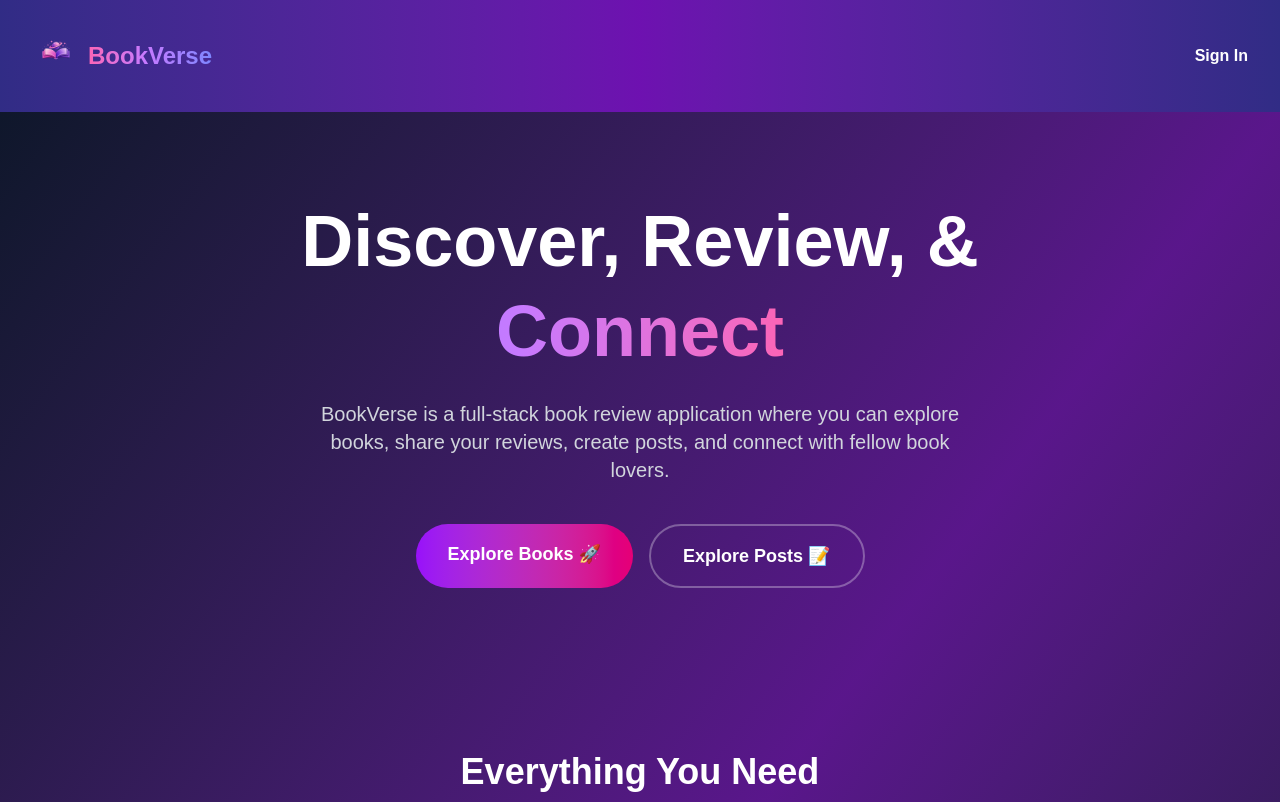
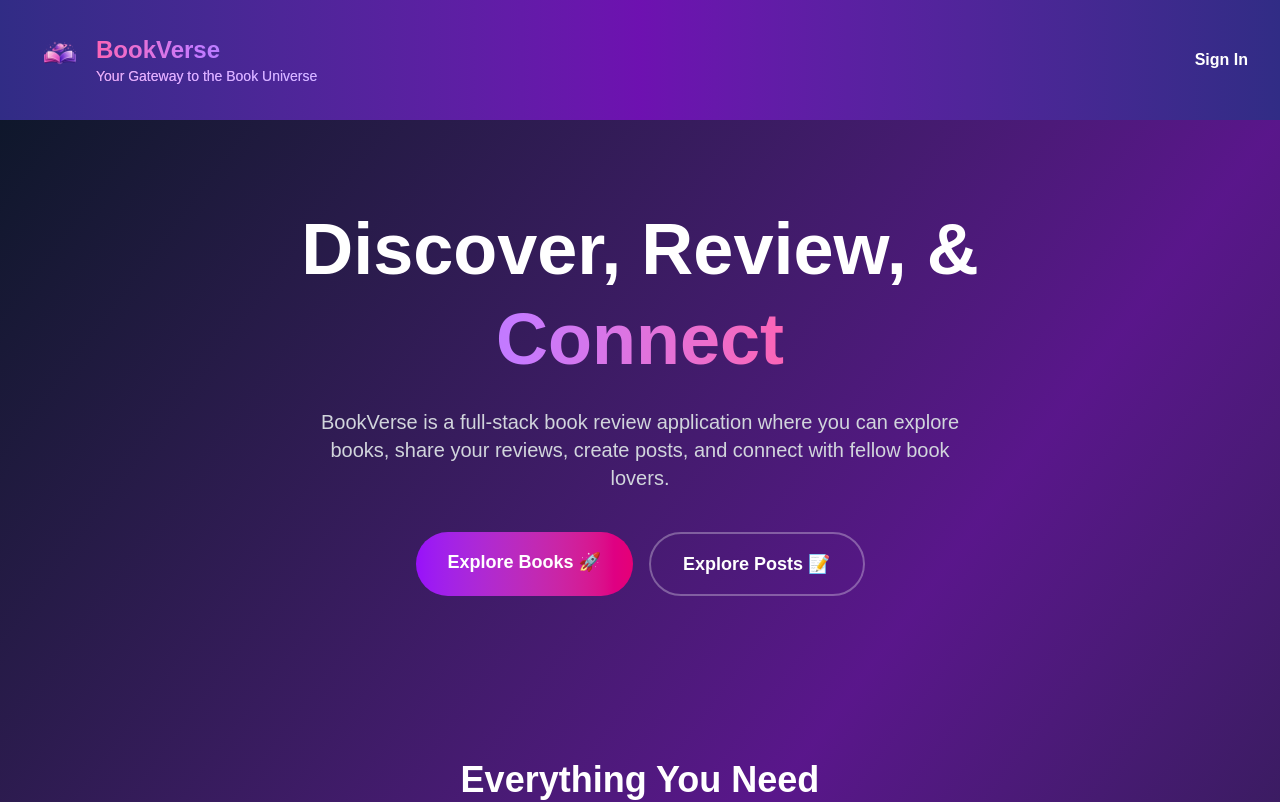
Before and after one commit to bh-official/BookVerse, a Next.js app: page / in a window 1280 px wide. Shown: the top 802 px of the page. Built offline with nearby package versions, Linux system fonts and the light colour scheme; no server answers; a web font is replaced by a local one.

Commit message:
added tagline

```diff
--- a/src/components/Logo.jsx
+++ b/src/components/Logo.jsx
@@ -5,9 +5,9 @@ import Image from "next/image";
 
 export default function Logo({ size = "md" }) {
   const sizes = {
-    sm: { width: 32, height: 32 },
-    md: { width: 48, height: 48 },
-    lg: { width: 64, height: 64 },
+    sm: { width: 40, height: 40 },
+    md: { width: 56, height: 56 },
+    lg: { width: 72, height: 72 },
   };
 
   const { width, height } = sizes[size];
@@ -48,7 +48,14 @@ export default function Logo({ size = "md" }) {
         animate={{ opacity: 1, x: 0 }}
         transition={{ duration: 0.5, delay: 0.2 }}
       >
-        BookVerse
+        <div className="flex flex-col">
+          <span>BookVerse</span>
+          <span
+            className={`${size === "sm" ? "text-xs" : size === "md" ? "text-sm" : "text-base"} font-normal text-purple-300 normal-case"`}
+          >
+            Your Gateway to the Book Universe
+          </span>
+        </div>
       </motion.span>
     </motion.div>
   );
```
